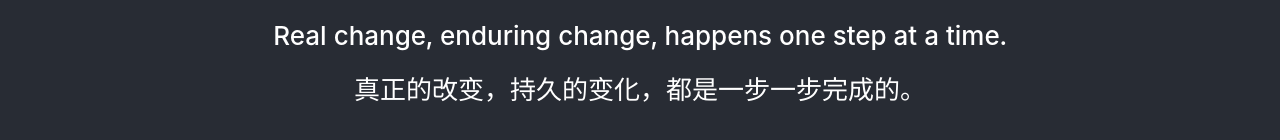
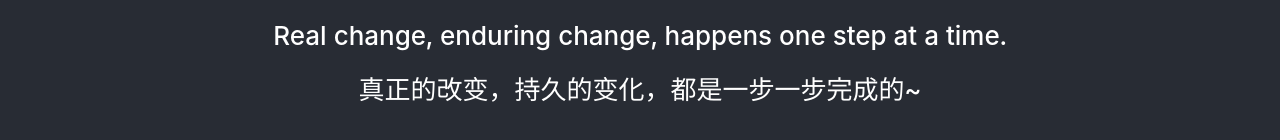
Before and after one commit to iguoxing/react-ts, a React (Create React App) app: page / in a window 1280 px wide. Shown: the part 404-544 px from the top of the page. Built offline with nearby package versions, Linux system fonts and the light colour scheme.

Commit message:
test update

```diff
--- a/src/components/header.tsx
+++ b/src/components/header.tsx
@@ -1,8 +1,8 @@
 /*
  * @Author: ArdenZhao
  * @Date: 2021-12-17 21:44:51
- * @LastEditors: localhost
- * @LastEditTime: 2022-03-18 16:42:59
+ * @LastEditors: bogon
+ * @LastEditTime: 2022-04-01 18:41:34
  * @FilePath: /react-ts/src/components/header.tsx
  */
 import React from 'react';
@@ -18,7 +18,7 @@ class Welcome extends React.Component<WelcomeProps> {
             <h1>改变</h1>
             {/* <h1>Hello, {this.props.name}</h1> */}
             <h4>Real change, enduring change, happens one step at a time. </h4>
-            <h2>真正的改变，持久的变化，都是一步一步完成的。</h2>
+            <h2>真正的改变，持久的变化，都是一步一步完成的~</h2>
         </div>;
     }
 }
```
